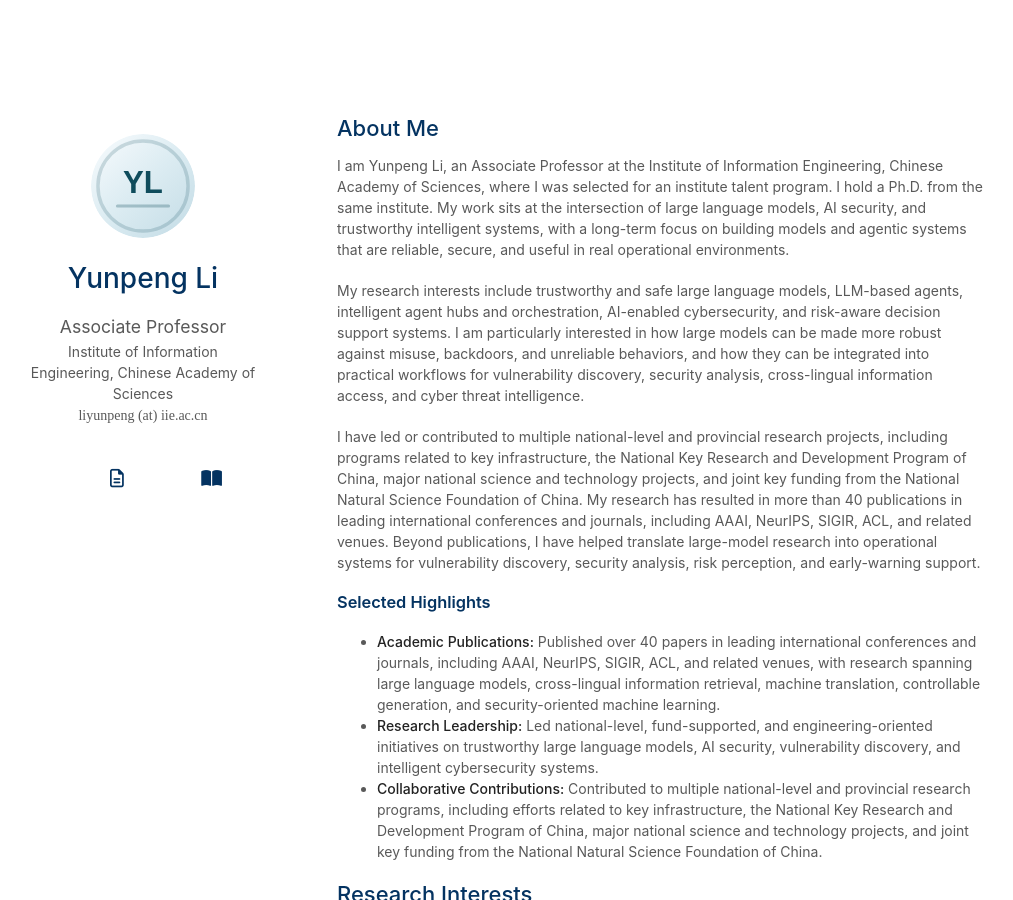
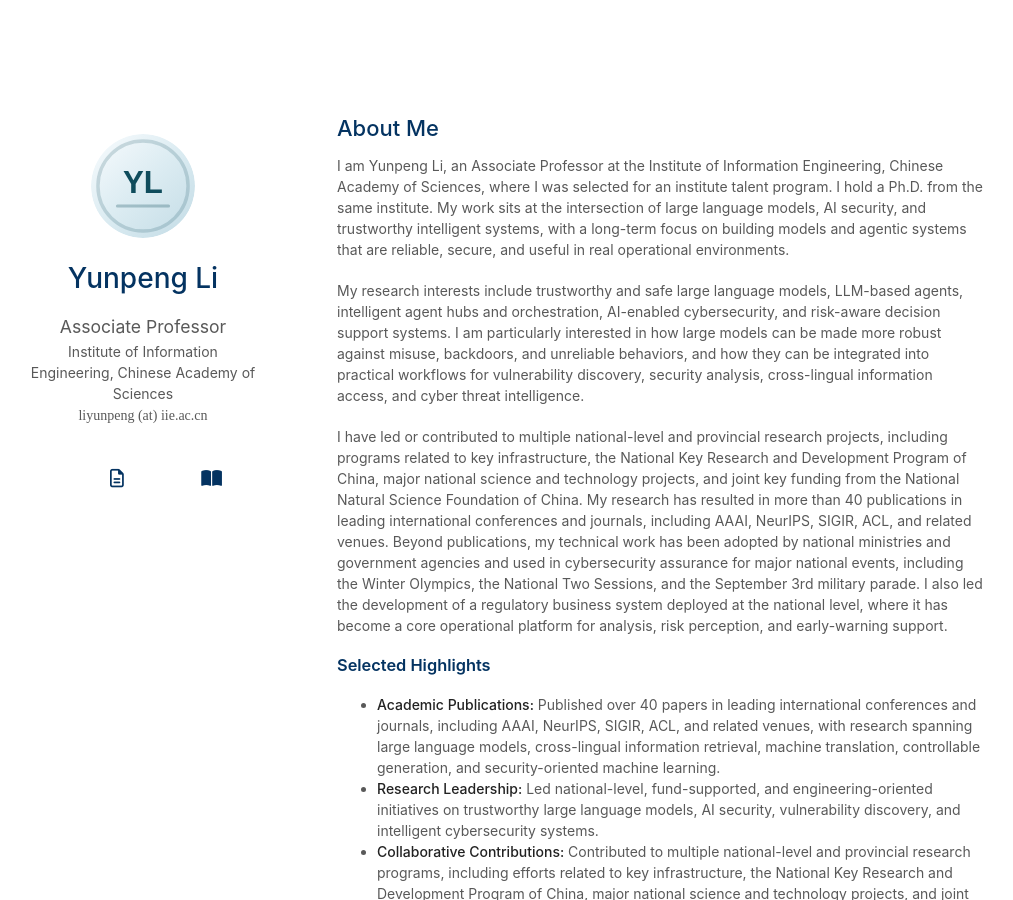
Before and after one commit to ReFantazio/Refantazio.github.io, a Jekyll site: the page built from index.md, in a window 1280 px wide and 900 px high. Shown: the whole window, without its empty margins (133-1146 px from the left). Built offline with Jekyll 4.4.1, drawn with Linux system fonts in a browser that asks for light colours; a style sheet for code colours, icons or effects is not loaded; our own code applies the rules of GitHub Pages for plain Markdown files.

Commit message:
Clarify deployment impact

```diff
--- a/index.md
+++ b/index.md
@@ -8,7 +8,7 @@ I am Yunpeng Li, an Associate Professor at the Institute of Information Engineer
 
 My research interests include trustworthy and safe large language models, LLM-based agents, intelligent agent hubs and orchestration, AI-enabled cybersecurity, and risk-aware decision support systems. I am particularly interested in how large models can be made more robust against misuse, backdoors, and unreliable behaviors, and how they can be integrated into practical workflows for vulnerability discovery, security analysis, cross-lingual information access, and cyber threat intelligence.
 
-I have led or contributed to multiple national-level and provincial research projects, including programs related to key infrastructure, the National Key Research and Development Program of China, major national science and technology projects, and joint key funding from the National Natural Science Foundation of China. My research has resulted in more than 40 publications in leading international conferences and journals, including AAAI, NeurIPS, SIGIR, ACL, and related venues. Beyond publications, I have helped translate large-model research into operational systems for vulnerability discovery, security analysis, risk perception, and early-warning support.
+I have led or contributed to multiple national-level and provincial research projects, including programs related to key infrastructure, the National Key Research and Development Program of China, major national science and technology projects, and joint key funding from the National Natural Science Foundation of China. My research has resulted in more than 40 publications in leading international conferences and journals, including AAAI, NeurIPS, SIGIR, ACL, and related venues. Beyond publications, my technical work has been adopted by national ministries and government agencies and used in cybersecurity assurance for major national events, including the Winter Olympics, the National Two Sessions, and the September 3rd military parade. I also led the development of a regulatory business system deployed at the national level, where it has become a core operational platform for analysis, risk perception, and early-warning support.
 
 ### Selected Highlights
 
```
